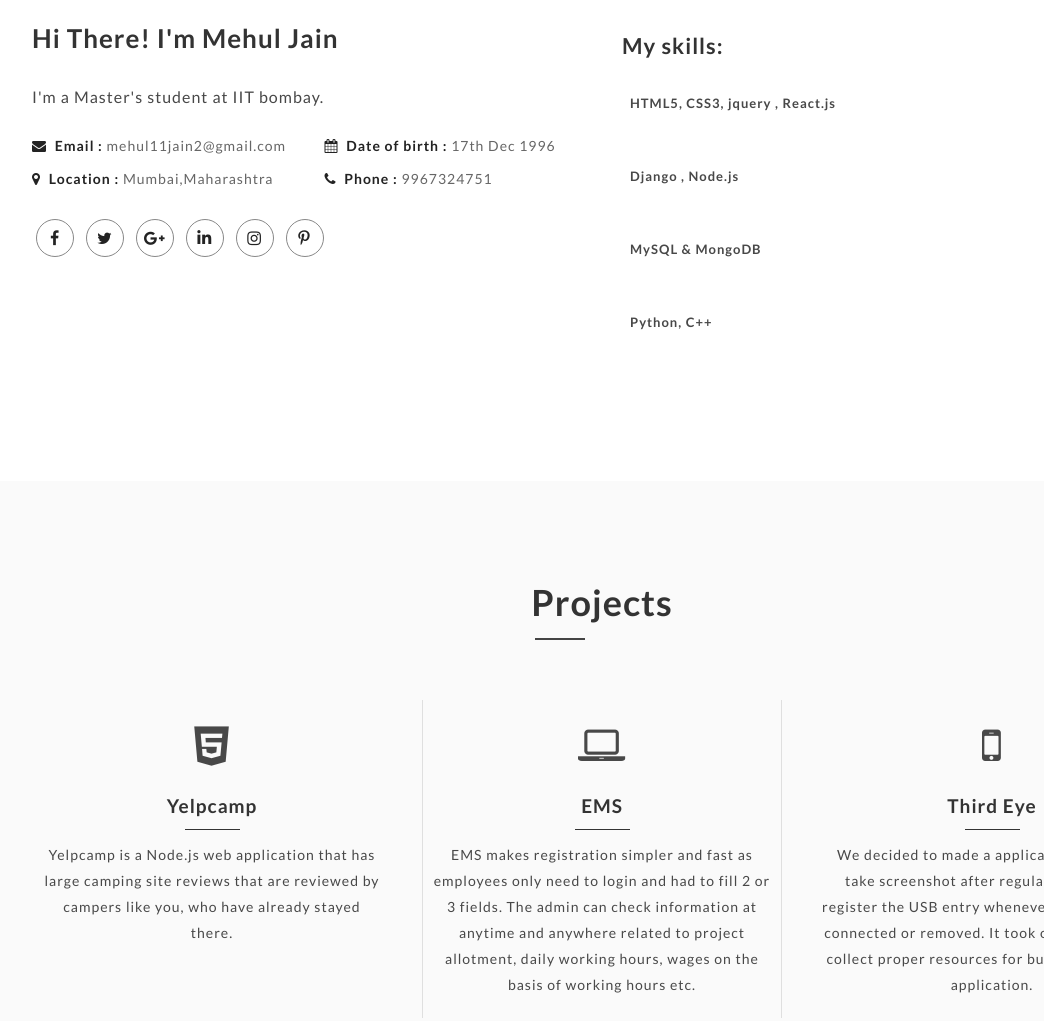
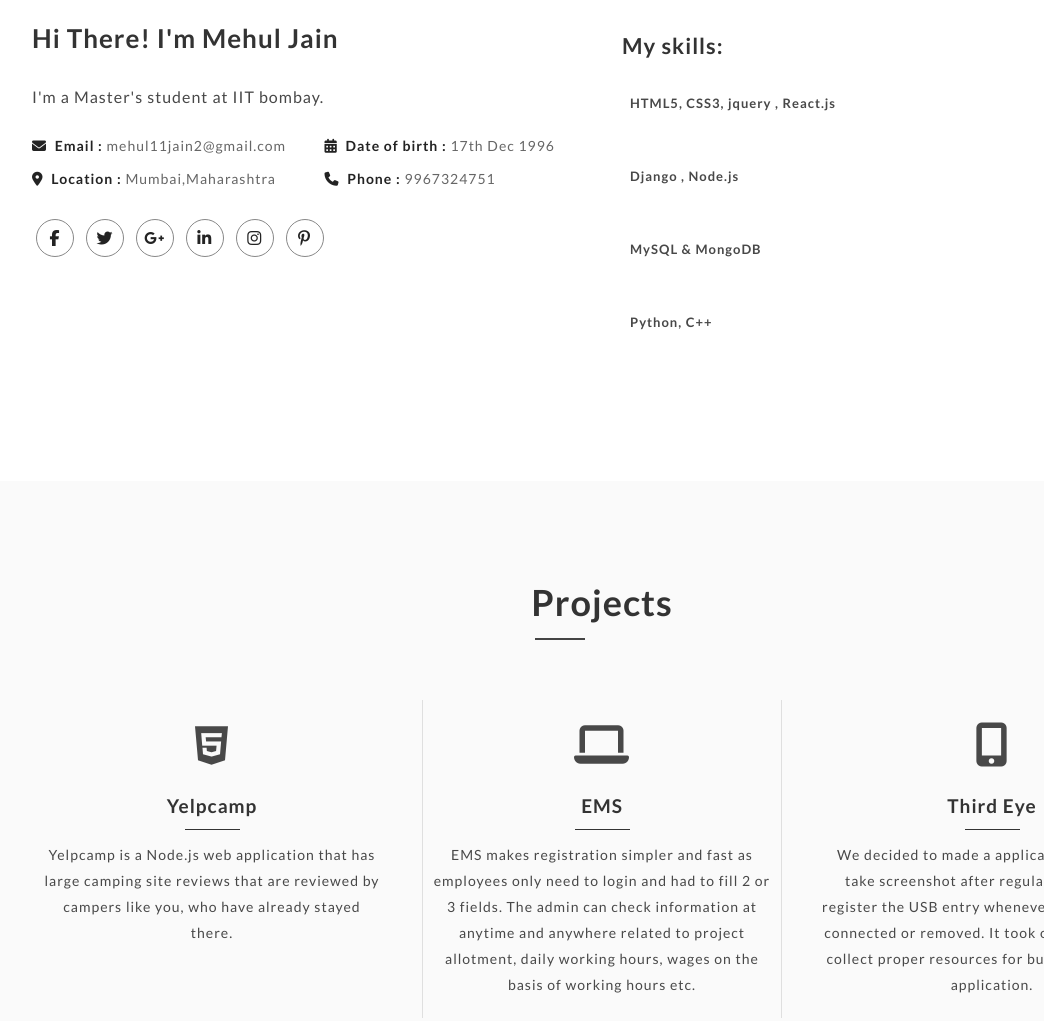
Before and after one commit to mehul11jain/mehul11jain.github.io, a plain HTML site: page index.html in a window 1280 px wide. Shown: the part 897-1918 px from the top of the page, without its empty margins (38-1082 px from the left). Drawn offline with Linux system fonts and the light colour scheme.

Commit message:
index.html updated

```diff
--- a/index.html
+++ b/index.html
@@ -44,7 +44,7 @@
       <script src="https://oss.maxcdn.com/html5shiv/3.7.3/html5shiv.min.js"></script>
       <script src="https://oss.maxcdn.com/respond/1.4.2/respond.min.js"></script>
     <![endif]-->
-
+    <script src="https://kit.fontawesome.com/77aa26fd3f.js" crossorigin="anonymous"></script>
   </head>
   <body>
 
```
